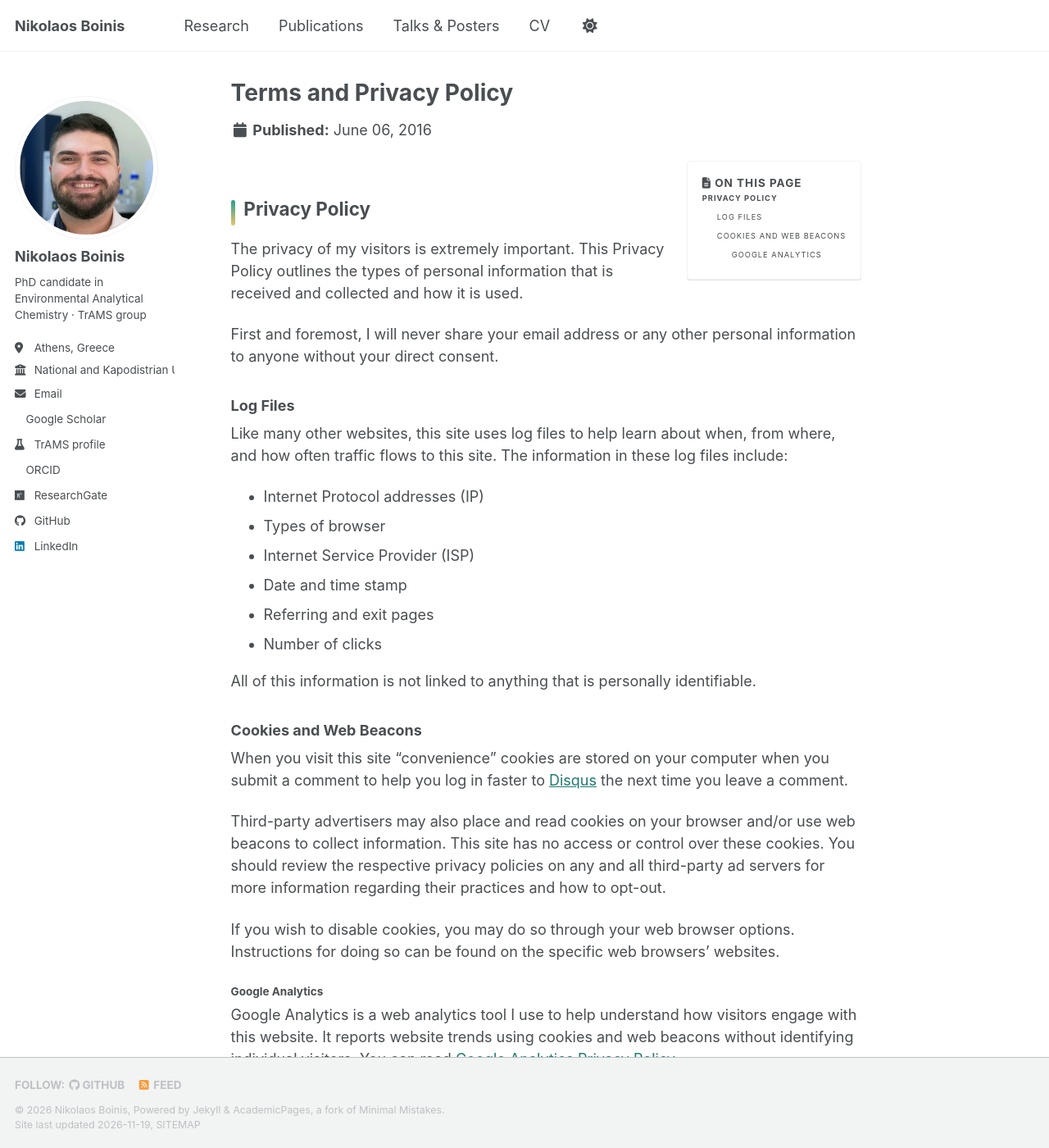
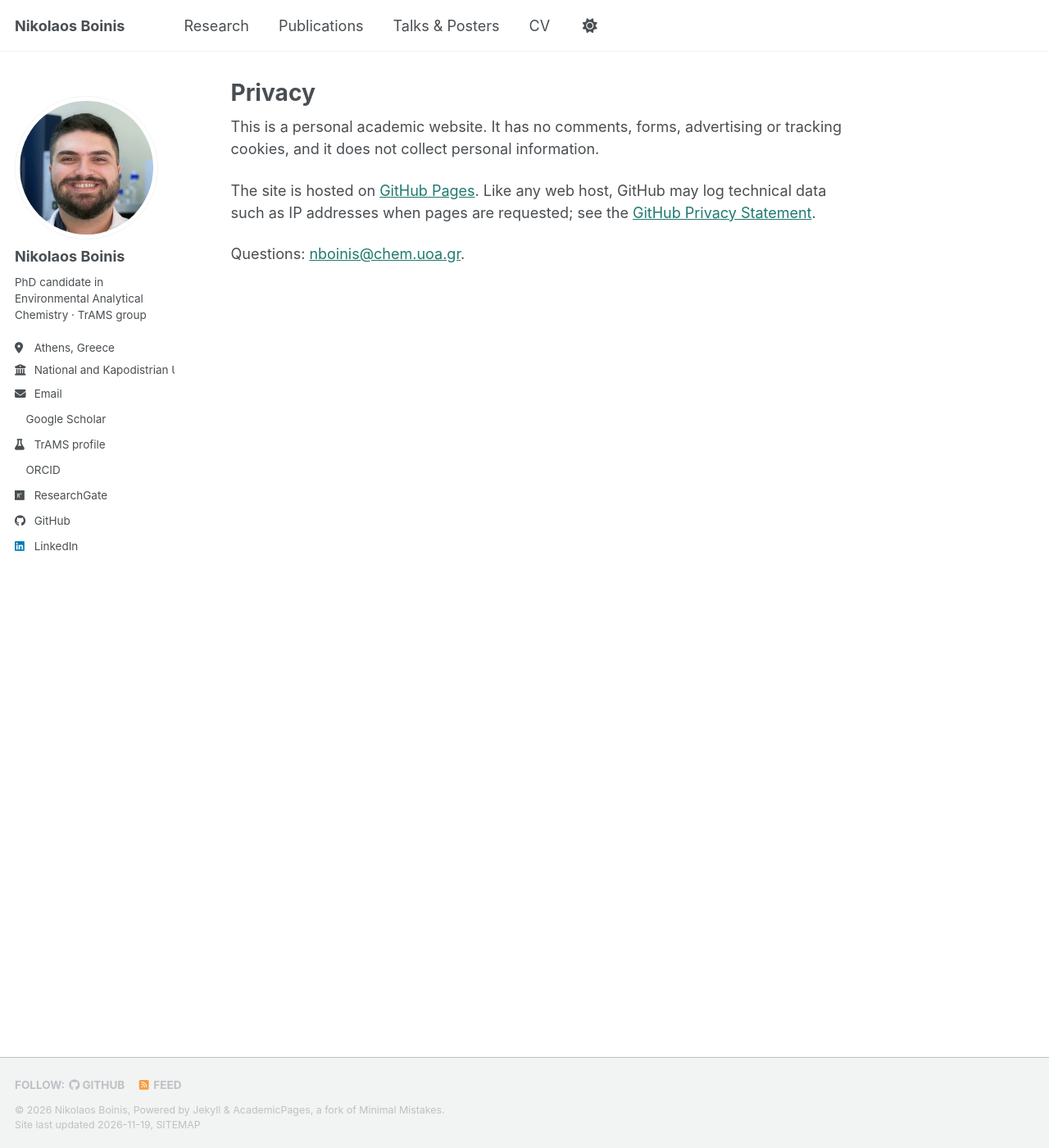
Before and after one commit to nboinis/nboinis.github.io, a Jekyll site: the page built from _pages/terms.md, in a window 1280 px wide and 1400 px high. Shown: the whole window at 82% size. Built offline with Jekyll 4.4.1, drawn with Linux system fonts in a browser that asks for light colours; a script bundle is joined from its source files by our own code; a style sheet for code colours, icons or effects is not loaded.

Commit message:
Update terms.md

```diff
--- a/_pages/terms.md
+++ b/_pages/terms.md
@@ -1,39 +1,11 @@
 ---
 permalink: /terms/
-title: "Terms and Privacy Policy"
-modified: 2016-06-06
+title: "Privacy"
+sitemap: false
 ---
 
-{% include base_path %}
-{% include toc %}
+This is a personal academic website. It has no comments, forms, advertising or tracking cookies, and it does not collect personal information.
 
-## Privacy Policy
+The site is hosted on [GitHub Pages](https://pages.github.com/). Like any web host, GitHub may log technical data such as IP addresses when pages are requested; see the [GitHub Privacy Statement](https://docs.github.com/en/site-policy/privacy-policies/github-general-privacy-statement).
 
-The privacy of my visitors is extremely important. This Privacy Policy outlines the types of personal information that is received and collected and how it is used.
-
-First and foremost, I will never share your email address or any other personal information to anyone without your direct consent.
-
-### Log Files
-
-Like many other websites, this site uses log files to help learn about when, from where, and how often traffic flows to this site. The information in these log files include:
-
-* Internet Protocol addresses (IP)
-* Types of browser
-* Internet Service Provider (ISP)
-* Date and time stamp
-* Referring and exit pages
-* Number of clicks
-
-All of this information is not linked to anything that is personally identifiable.
-
-### Cookies and Web Beacons
-
-When you visit this site "convenience" cookies are stored on your computer when you submit a comment to help you log in faster to [Disqus](https://disqus.com) the next time you leave a comment.
-
-Third-party advertisers may also place and read cookies on your browser and/or use web beacons to collect information. This site has no access or control over these cookies. You should review the respective privacy policies on any and all third-party ad servers for more information regarding their practices and how to opt-out.
-
-If you wish to disable cookies, you may do so through your web browser options. Instructions for doing so can be found on the specific web browsers' websites.
-
-#### Google Analytics
-
-Google Analytics is a web analytics tool I use to help understand how visitors engage with this website. It reports website trends using cookies and web beacons without identifying individual visitors. You can read [Google Analytics Privacy Policy](https://www.google.com/analytics/learn/privacy.html).
+Questions: [nboinis@chem.uoa.gr](mailto:nboinis@chem.uoa.gr).
```
